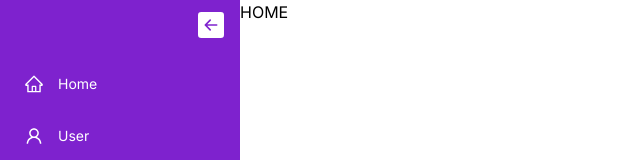
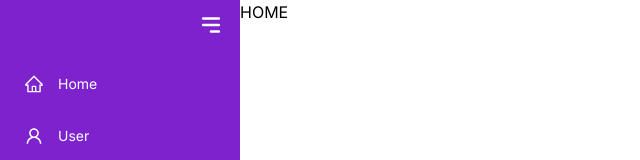
Before and after one commit to CamilodeAssis/Smart-Store-1.0, a React (Vite) app in the folder client/: page / in a window 1280 px wide. Shown: the top 160 px of the page, without its empty margins (0-640 px from the left). Built offline with nearby package versions, Linux system fonts and the light colour scheme.

Commit message:
update menu icon

```diff
--- a/client/src/components/Dashboard.tsx
+++ b/client/src/components/Dashboard.tsx
@@ -5,7 +5,7 @@ import { Options } from '../helpers/data/options'
 import { OptionsType } from '../types/optionsType'
 import { GlobalRoutes } from "../routes/GlobalRoutes"
 
-import { BsFillArrowLeftSquareFill } from 'react-icons/bs'
+import { HiMenuAlt3 } from 'react-icons/hi'
 
 
 export const Dashboard = () => {
@@ -20,7 +20,7 @@ export const Dashboard = () => {
         <section className="flex ">
             <div className={`bg-purple-700 min-h-screen ${isOpen ? 'w-72' : 'w-16'}  px-4 duration-500`}>
                 <div className="py-3 flex justify-end">
-                    <BsFillArrowLeftSquareFill size={26} className="cursor-pointer text-white" onClick={() => setIsOpen(!isOpen)} />
+                    <HiMenuAlt3 size={26} className="cursor-pointer text-white" onClick={() => setIsOpen(!isOpen)} />
                 </div>
                 <div className='mt-4 flex flex-col gap-4 relative text-white'>
                     {
```
